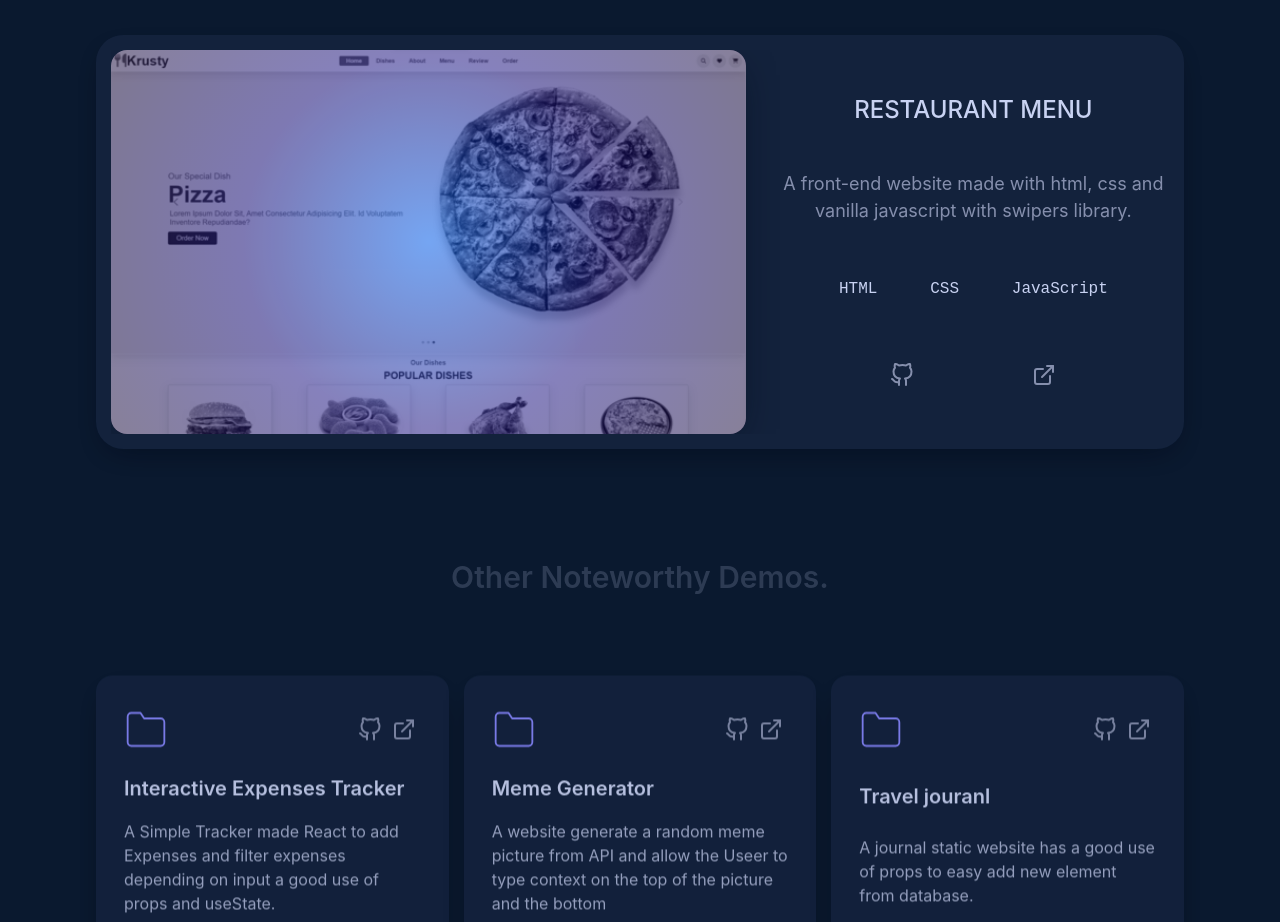
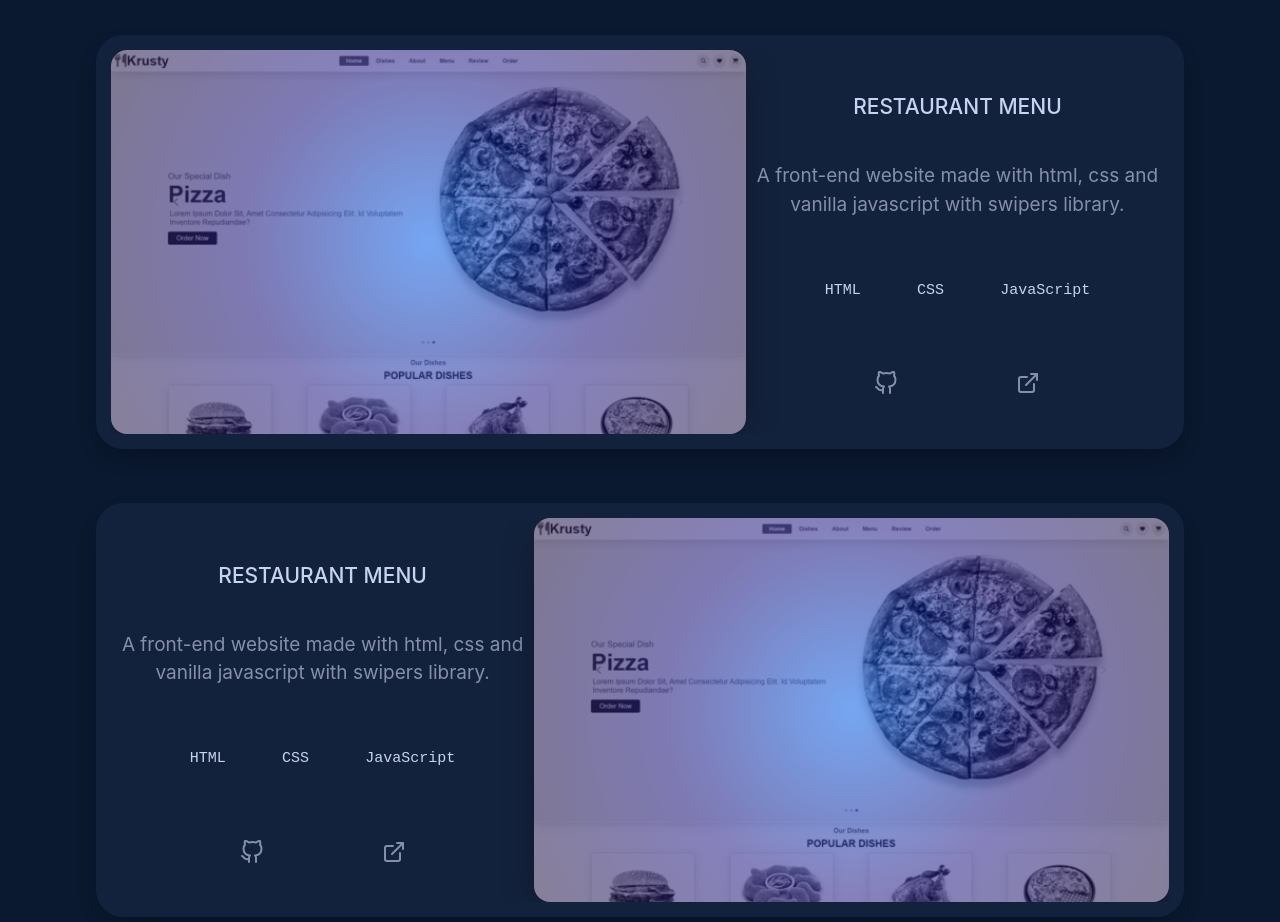
Before and after one commit to Goblo7/aes-portfolio, a React (Create React App) app: page / in a window 1280 px wide. Shown: the part 2290-3212 px from the top of the page. Built offline with nearby package versions, Linux system fonts and the light colour scheme.

Commit message:
update v-0.63

```diff
--- a/src/components/sections/section/portolio/projects/project-protolio.component.jsx
+++ b/src/components/sections/section/portolio/projects/project-protolio.component.jsx
@@ -30,13 +30,13 @@ const projectContainerStyles = {
 const projectContainerDirectionsEven = {
   display: "flex",
   overflow: "hidden",
-  flexDirection: { lg: "row", xs: "column" },
+  flexDirection: { md: "row", xs: "column" },
 };
 
 const projectContainerDirectionsOdd = {
   display: "flex",
   overflow: "hidden",
-  flexDirection: { lg: "row-reverse", xs: "column" },
+  flexDirection: { md: "row-reverse", xs: "column" },
 };
 
 const projectImgContainerBackground = {
@@ -60,7 +60,7 @@ const projectImgStyles = {
     transform: {
       xs: `translateY(-56%)`,
       sm: `translateY(-70%)`,
-      md: `translateY(-80%)`,
+      md: `translateY(-73.5%)`,
       lg: `translateY(-76.9%)`,
     },
     filter: "none",
@@ -73,7 +73,6 @@ const projectDescriptionContainer = {
   display: "flex",
   flexDirection: "column",
   textAlign: "center",
-  margin: "1rem",
   justifyContent: "space-evenly",
   paddingInline: "1%",
   flex: "1 0 40%",
@@ -82,13 +81,14 @@ const projectDescriptionContainer = {
 const projectDescriptionHeader = {
   color: layoutStyles.mainFontColor,
   textTransform: "uppercase",
-  marginBottom: { lg: "1rem", xs: "0.5rem" },
-  fontSize: `clamp(19px, 5vw, 24px)`,
+  marginBottom: { lg: "1.5%", xs: "1%" },
+  marginTop:"2%",
+  fontSize: `clamp(19px, 5vw, 21px)`,
 };
 
 const projectDescription = {
   color: layoutStyles.secandryFontColor,
-  fontSize: `clamp(15px, 4vw, 18px)`,
+  fontSize: `clamp(16px, 5vw, 19px)`,
 };
 
 const projectDescriptionUsedToolsContainer = {
@@ -101,6 +101,7 @@ const projectDescriptionUsedToolsContainer = {
 const projectDescriptionToolsItems = {
   color: layoutStyles.mainFontColor,
   fontFamily: layoutStyles.secandryFontFamily,
+  fontSize: "15px",
 };
 
 const projectIconsContainer = {
--- a/src/data/projects.data.js
+++ b/src/data/projects.data.js
@@ -1,5 +1,21 @@
 const projectsData = [
   [
+    {
+      title: "Restaurant Menu",
+      description:
+        " A front-end website made with html, css and vanilla javascript with swipers library.",
+      tools: ["HTML", "CSS", "JavaScript"],
+      codeLink: "https://github.com/Goblo7/Krusty-restaurant",
+      liveLink: "https://goblo7.github.io/Krusty-restaurant/",
+    },
+    {
+      title: "Restaurant Menu",
+      description:
+        " A front-end website made with html, css and vanilla javascript with swipers library.",
+      tools: ["HTML", "CSS", "JavaScript"],
+      codeLink: "https://github.com/Goblo7/Krusty-restaurant",
+      liveLink: "https://goblo7.github.io/Krusty-restaurant/",
+    },
     {
       title: "Restaurant Menu",
       description:
```
